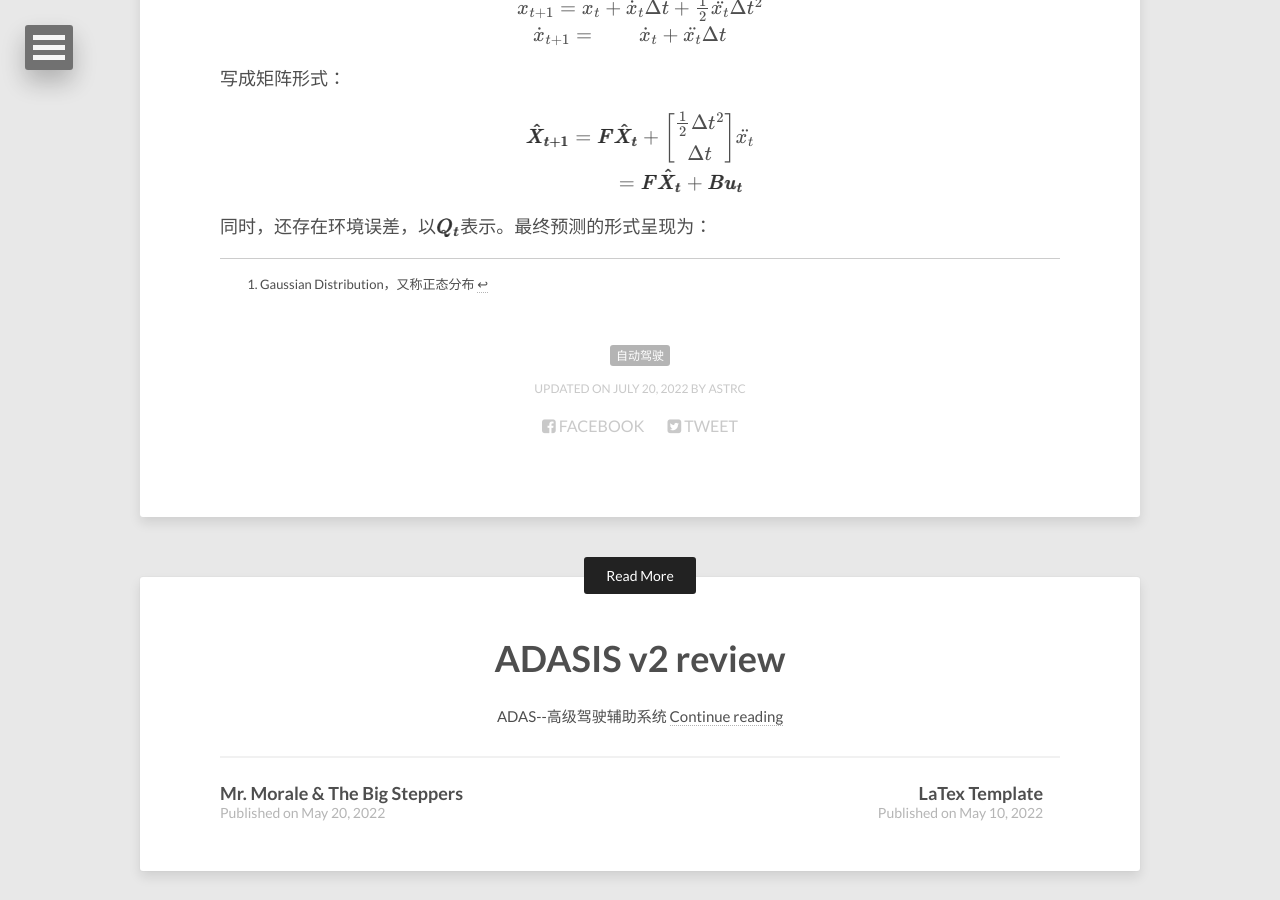
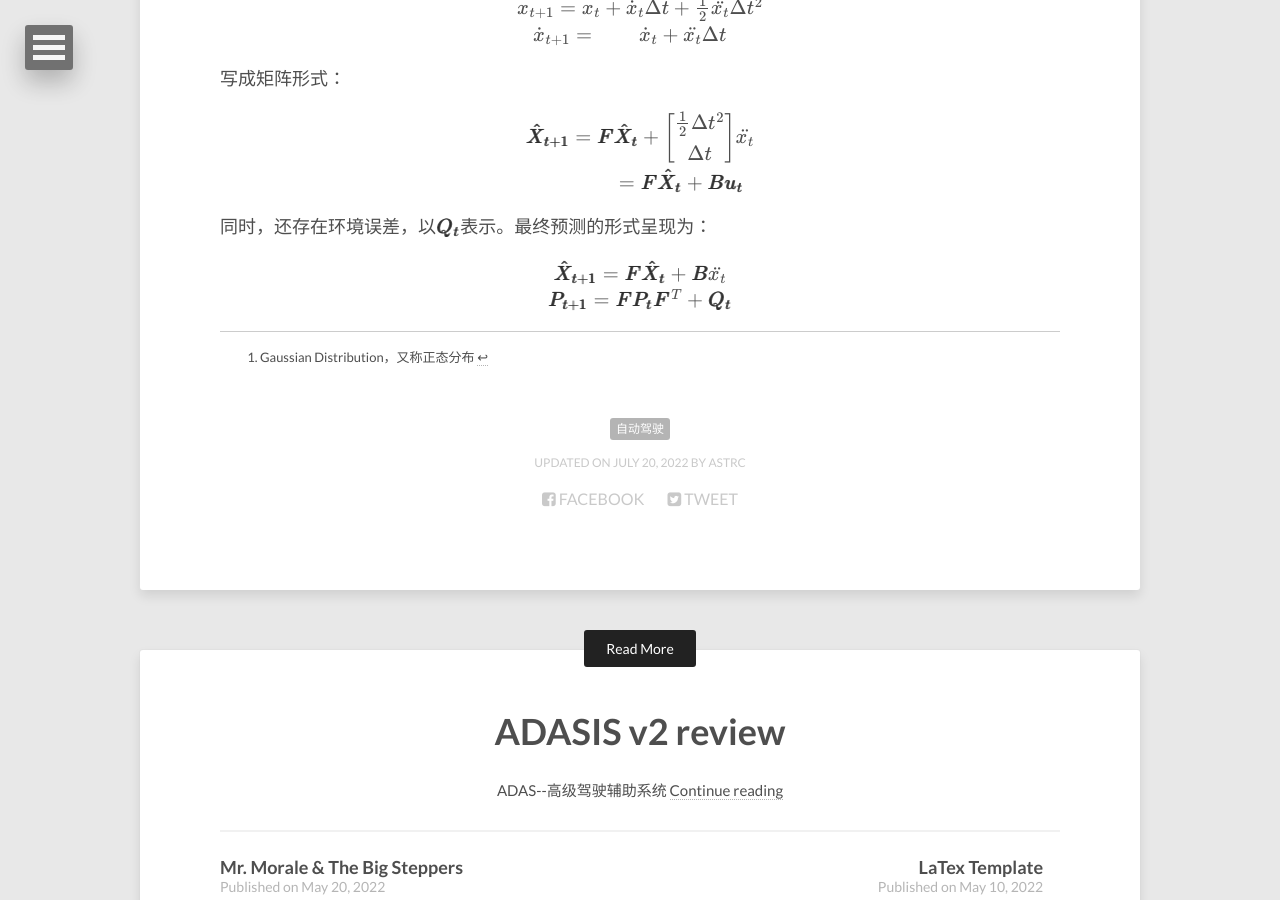
Before and after one commit to lucameng/lucameng.github.io, a Jekyll site: the page built from _posts/2022-07-20-Kalman-Filter.md, in a window 1280 px wide and 900 px high, scrolled down 3871 px. Built offline with Jekyll 4.4.1, drawn with Linux system fonts in a browser that asks for light colours; formulas are drawn with MathJax 3; some of the changed text lies outside the part shown.

Commit message:
update KF

```diff
--- a/_posts/2022-07-20-Kalman-Filter.md
+++ b/_posts/2022-07-20-Kalman-Filter.md
@@ -247,8 +247,17 @@ $
 
 同时，还存在环境误差，以$$ \pmb{Q_t} $$表示。最终预测的形式呈现为：
 
+<center>
+$
+\pmb{\hat{X}_{t+1}} = \pmb{F} \pmb{\hat{X}_{t}} + \pmb{B} \ddot{x_t}
+$
+</center>
 
-
+<center>
+$
+\pmb{P_{t+1}} = \pmb{F} \pmb{P_{t}}\pmb{F}^T + \pmb{Q_t}
+$
+</center>
 
 
 
```
